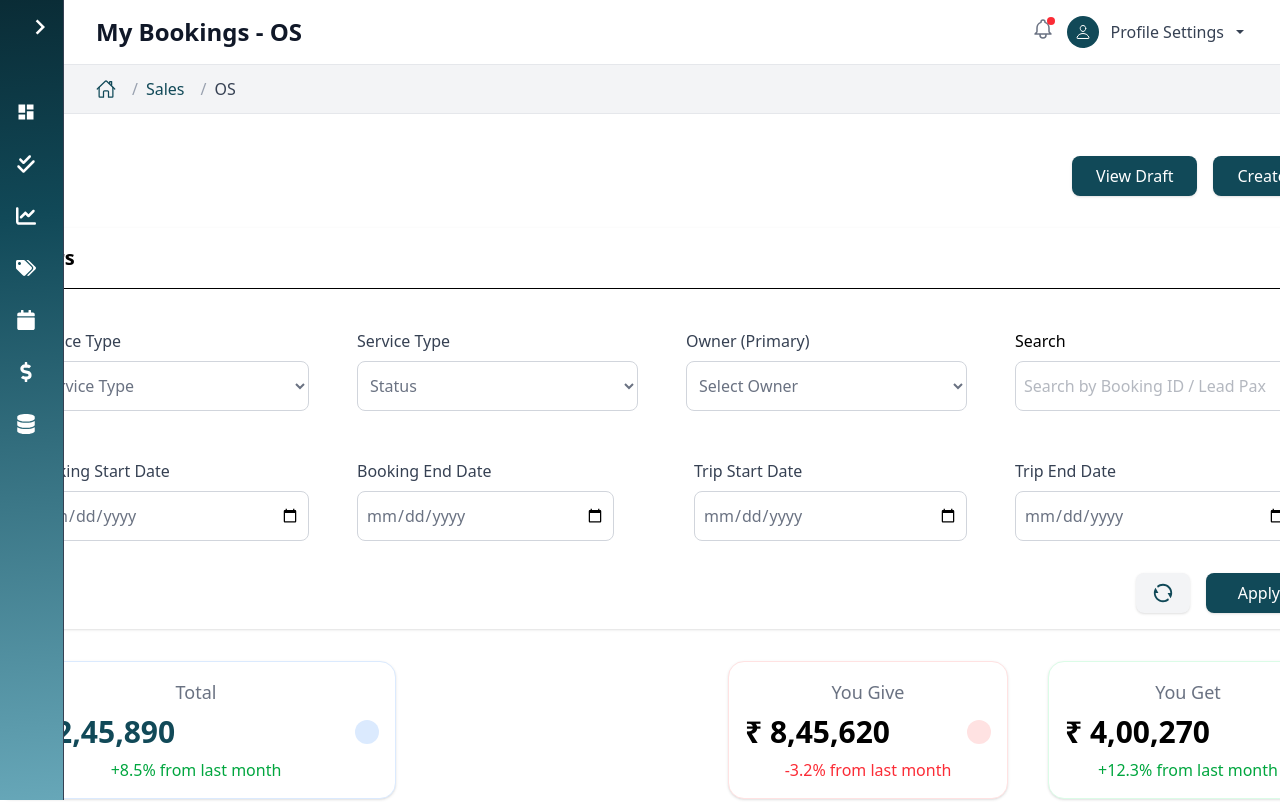
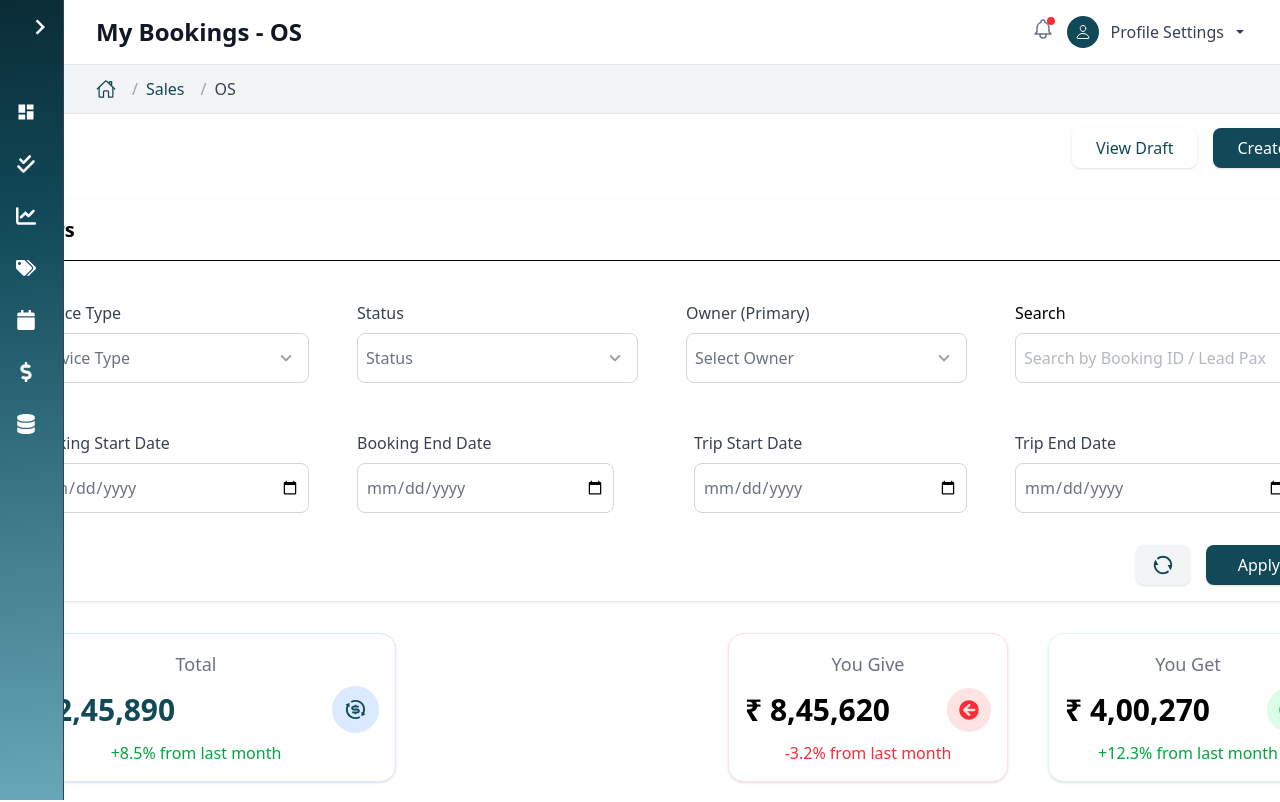
Before and after one commit to Karvaann/Karvaan-admin-frontend, a React (Vite) app: page / in a window 1280 px wide. Shown: the top 802 px of the page. Built offline with nearby package versions, Linux system fonts and the light colour scheme.

Commit message:
changed  icons

```diff
--- a/src/pages/MyBookings.jsx
+++ b/src/pages/MyBookings.jsx
@@ -2,8 +2,14 @@ import Sidebar from "../components/Sidebar";
 import Header from "../components/Header";
 import { useState } from "react";
 import { RiRefreshLine } from "react-icons/ri";
+import { FaArrowCircleLeft } from "react-icons/fa";
+import { FaRegArrowAltCircleRight } from "react-icons/fa";
+import { RiExchangeDollarLine } from "react-icons/ri";
+import { CiCirclePlus } from "react-icons/ci";
+import { IoMdArrowDown } from "react-icons/io";
+import { MdOutlineKeyboardArrowDown } from "react-icons/md";
 
-const DashBoard = ({ children }) => {
+const MyBookings = ({ children }) => {
   const [isSideBarOpen, setIsSideBarOpen] = useState(false);
   // Pagination state
   const [page, setPage] = useState(1);
@@ -132,8 +138,8 @@ const DashBoard = ({ children }) => {
         {children}
 
         {/* Top Action Buttons */}
-        <div className="flex justify-end gap-4 p-6 mb-2 w-full mt-25 mx-[100px]">
-          <button className="bg-[#114958] text-white px-6 py-2 rounded-lg shadow hover:bg-[#14505e] transition">
+        <div className="flex justify-end gap-4 p-6 mb-2 w-full mt-18 mx-[100px]">
+          <button className="bg-white text-[#114958] px-6 py-2 rounded-lg shadow hover:bg-gray-100 transition">
             View Draft
           </button>
           <button className="bg-[#114958] text-white px-6 py-2 rounded-lg shadow hover:bg-[#14505e] transition">
@@ -148,23 +154,38 @@ const DashBoard = ({ children }) => {
           <div className="grid grid-cols-1 md:grid-cols-2 lg:grid-cols-4 gap-4">
             <div className="rounded-xl p-4 text-left">
               <label className="block text-gray-700 mb-2">Service Type</label>
-              <select className="w-full border border-gray-300 rounded-lg px-2 py-3 text-gray-500 focus:outline-none">
+              <div className="relative">
+                <select className="w-full border border-gray-300 rounded-lg px-2 py-3 text-gray-500 focus:outline-none pr-8 appearance-none">
                   <option>Service Type</option>
                 </select>
+                <span className="pointer-events-none absolute right-3 top-1/2 transform -translate-y-1/2 text-gray-400">
+                  <MdOutlineKeyboardArrowDown size={22} />
+                </span>
+              </div>
             </div>
             <div className="rounded-xl p-4 text-left">
-              <label className="block text-gray-700 mb-2">Service Type</label>
-              <select className="w-full border border-gray-300 rounded-lg px-2 py-3 text-gray-500 focus:outline-none">
+              <label className="block text-gray-700 mb-2">Status</label>
+              <div className="relative">
+                <select className="w-full border border-gray-300 rounded-lg px-2 py-3 text-gray-500 focus:outline-none pr-8 appearance-none">
                   <option>Status</option>
                 </select>
+                <span className="pointer-events-none absolute right-3 top-1/2 transform -translate-y-1/2 text-gray-400">
+                  <MdOutlineKeyboardArrowDown size={22} />
+                </span>
+              </div>
             </div>
             <div className="rounded-xl p-4 text-left">
               <label className="block text-gray-700 mb-2">
                 Owner (Primary)
               </label>
-              <select className="w-full border border-gray-300 rounded-lg px-2 py-3 text-gray-500 focus:outline-none">
+              <div className="relative">
+                <select className="w-full border border-gray-300 rounded-lg px-2 py-3 text-gray-500 focus:outline-none pr-8 appearance-none">
                   <option>Select Owner</option>
                 </select>
+                <span className="pointer-events-none absolute right-3 top-1/2 transform -translate-y-1/2 text-gray-400">
+                  <MdOutlineKeyboardArrowDown size={22} />
+                </span>
+              </div>
             </div>
             <div className="rounded-xl p-4 text-left">
               <label className="block mb-2">Search</label>
@@ -230,7 +251,7 @@ const DashBoard = ({ children }) => {
                 ₹ 12,45,890
               </span>
               <div className="bg-blue-100 rounded-full p-3">
-                {/* Icon goes here */}
+                <RiExchangeDollarLine className="text-[#114958]" size={23} />
               </div>
             </div>
             <span className="text-green-600 mt-2 font-medium">
@@ -247,7 +268,7 @@ const DashBoard = ({ children }) => {
                   ₹ 8,45,620
                 </span>
                 <div className="bg-red-100 rounded-full p-3">
-                  {/* Icon goes here */}
+                  <FaArrowCircleLeft className="text-red-500" size={20} />
                 </div>
               </div>
               <span className="text-red-500 mt-2 font-medium">
@@ -262,7 +283,10 @@ const DashBoard = ({ children }) => {
                   ₹ 4,00,270
                 </span>
                 <div className="bg-green-100 rounded-full p-3">
-                  {/* Icon goes here */}
+                  <FaRegArrowAltCircleRight
+                    className="text-green-500"
+                    size={20}
+                  />
                 </div>
               </div>
               <span className="text-green-600 mt-2 font-medium">
@@ -323,7 +347,9 @@ const DashBoard = ({ children }) => {
                     </td>
                     <td className="px-4 py-3">{row.amount}</td>
                     <td className="px-4 py-3 text-center">
-                      <button className="bg-gray-100 rounded-full w-8 h-8 flex items-center justify-center"></button>
+                      <button className="bg-gray-100 rounded-full w-8 h-8 flex items-center justify-center">
+                        <CiCirclePlus className="text-[#114958]" size={20} />
+                      </button>
                     </td>
                   </tr>
                 ))}
@@ -397,4 +423,4 @@ const DashBoard = ({ children }) => {
   );
 };
 
-export default DashBoard;
+export default MyBookings;
```
Also changed, not shown: src/pages/DashBoard.jsx (added). Lines whose indentation alone changed are shown as unchanged.
